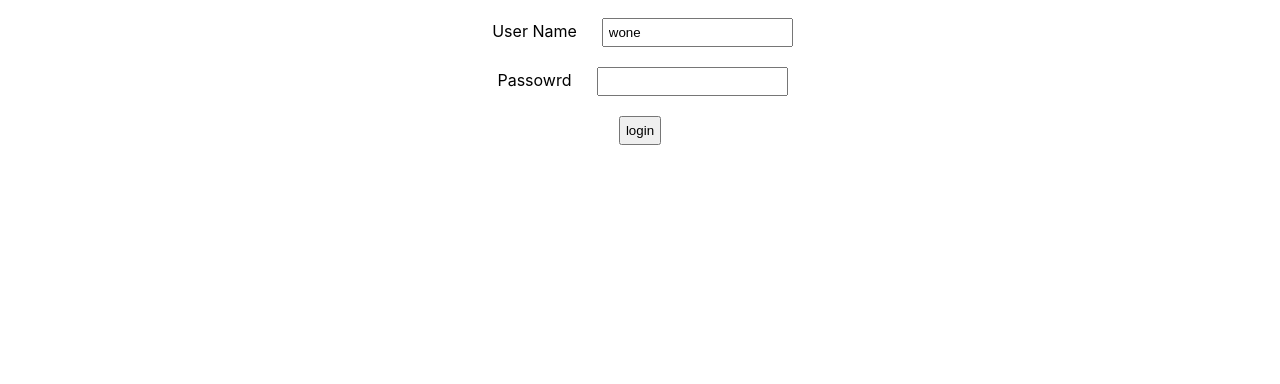
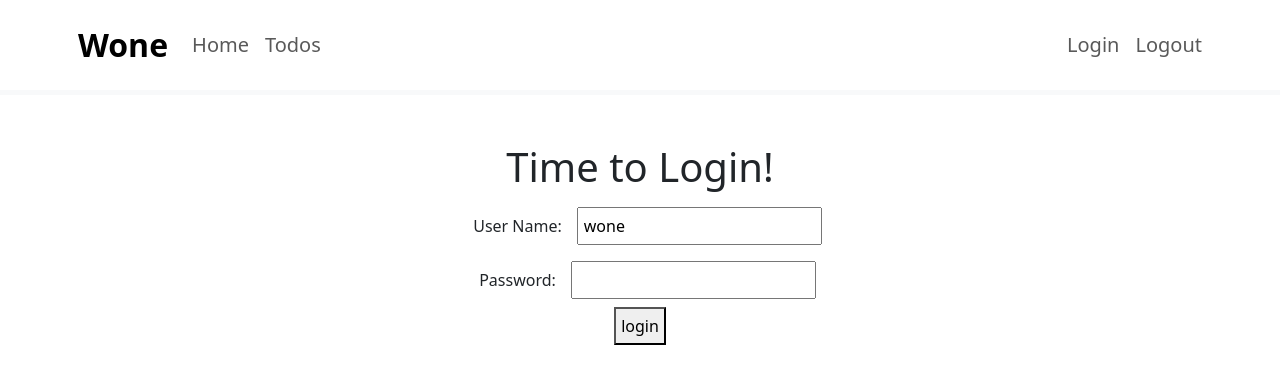
Before and after one commit to jangwone/react-tutorial, a React (Create React App) app: page / in a window 1280 px wide. Shown: the top 384 px of the page. Built offline with nearby package versions, Linux system fonts and the light colour scheme.

Commit message:
컴포넌트 분리

```diff
--- a/package.json
+++ b/package.json
@@ -6,8 +6,10 @@
     "@testing-library/jest-dom": "^5.17.0",
     "@testing-library/react": "^13.4.0",
     "@testing-library/user-event": "^13.5.0",
+    "bootstrap": "^5.3.2",
     "react": "^18.2.0",
     "react-dom": "^18.2.0",
+    "react-router-dom": "^6.20.0",
     "react-scripts": "5.0.1",
     "web-vitals": "^2.1.4"
   },
--- /dev/null
+++ b/src/components/todo/ErrorComponent.jsx
@@ -0,0 +1,10 @@
+export default function ErrorComponent() {
+    return (
+        <div className="ErrorComponent">
+            <h1>We are working really hard!</h1>
+            <div>
+                Apologies for the 404. Reach out to our team at - - .
+            </div>
+        </div>
+    )
+}
--- /dev/null
+++ b/src/components/todo/HeaderComponent.jsx
@@ -0,0 +1,25 @@
+import { Link } from 'react-router-dom'
+
+export default function HeaderComponent() {
+    return (
+        <header className="border-bottom border-light border-5 mb-5 p-2">
+            <div className="container">
+                <div className="row">
+                    <nav className="navbar navbar-expand-lg">
+                        <a className="navbar-brand ms-2 fs-2 fw-bold text-black" href="https://github.com/jangwone/react-tutorial">Wone</a>
+                        <div className="collapse navbar-collapse">
+                            <ul className="navbar-nav">
+                                <li className="nav-item fs-5"><Link className="nav-link" to="/welcome/wone">Home</Link></li>
+                                <li className="nav-item fs-5"><Link className="nav-link" to="/todos">Todos</Link></li>
+                            </ul>
+                        </div>
+                        <ul className="navbar-nav">
+                            <li className="nav-item fs-5"><Link className="nav-link" to="/login">Login</Link></li>
+                            <li className="nav-item fs-5"><Link className="nav-link" to="/logout">Logout</Link></li>
+                        </ul>
+                    </nav>
+                </div>
+            </div>
+        </header>
+    )
+}
--- /dev/null
+++ b/src/components/todo/ListTodosComponent.jsx
@@ -0,0 +1,45 @@
+
+
+export default function ListTodosComponent() {
+
+    const today = new Date();
+    const targetDate = new Date(today.getFullYear() + 12, today.getMonth(), today.getDay())
+
+    const todos = [
+        { id: 1, description: 'Learn React', done: false, targetDate: targetDate },
+        { id: 2, description: 'Learn Docker', done: false, targetDate: targetDate },
+        { id: 3, description: 'Learn Jpa', done: false, targetDate: targetDate }
+    ]
+
+    return (
+        <div className="ListTodosComponent">
+            <h1>Things You Want TO Do!</h1>
+            <div>
+                <table className="table">
+                    <thead>
+                        <tr>
+                            <td>ID</td>
+                            <td>Description</td>
+                            <td>Is Done?</td>
+                            <td>Target Date</td>
+                        </tr>
+                    </thead>
+                    <tbody>
+                        {
+                            todos.map(
+                                todo => (
+                                    <tr key={todo.id}>
+                                        <td>{todo.id}</td>
+                                        <td>{todo.description}</td>
+                                        <td>{todo.done.toString()}</td>
+                                        <td>{todo.targetDate.toDateString()}</td>
+                                    </tr>
+                                )
+                            )
+                        }
+                    </tbody>
+                </table>
+            </div>
+        </div>
+    )
+}
--- /dev/null
+++ b/src/components/todo/LoginComponent.jsx
@@ -0,0 +1,61 @@
+import { useState } from 'react'
+import { useNavigate } from 'react-router-dom'
+
+function LoginComponent() {
+
+    const [username, setUsername] = useState('wone')
+
+    const [password, setPassword] = useState('')
+
+    const [showSuccessMessage, setShowSuccessMessage] = useState('')
+
+    const [showErrorMessage, setShowErrorMessage] = useState('')
+
+    const navigate = useNavigate()
+
+    function handleUsernameChange(event) {
+        setUsername(event.target.value);
+    }
+
+    function handlePasswordChange(event) {
+        setPassword(event.target.value);
+    }
+
+    function handleSubmit() {
+        if (username === 'wone' && password === 'dummy') {
+            console.log('Success')
+            setShowSuccessMessage(true)
+            setShowErrorMessage(false)
+            navigate(`/welcome/${username}`)
+        }
+        else {
+            console.log('Failed')
+            setShowSuccessMessage(false)
+            setShowErrorMessage(true)
+        }
+    }
+
+    return (
+        <div className="Login">
+            <h1>Time to Login!</h1>
+            {showSuccessMessage && <div className="successMessage">Authenticated Successfully</div>}
+            {showErrorMessage && <div className="errorMessage">Authenticated Failed.
+                Please check your credentials.</div>}
+            <div className="LoginForm">
+                <div>
+                    <label>User Name:</label>
+                    <input type="text" name="username" value={username} onChange={handleUsernameChange} />
+                </div>
+                <div>
+                    <label>Password:</label>
+                    <input type="text" name="password" value={password} onChange={handlePasswordChange} />
+                </div>
+                <div>
+                    <button type="button" name="login" onClick={handleSubmit} >login </button>
+                </div>
+            </div>
+        </div>
+    )
+}
+
+export default LoginComponent
--- /dev/null
+++ b/src/components/todo/LogoutComponent.jsx
@@ -0,0 +1,11 @@
+ function LogoutComponent() {
+    return (
+        <div className="LogoutComponent">
+            <div>
+                Thank you for using out App. Come back soon !
+            </div>
+        </div>
+    )
+}
+
+export default LogoutComponent
--- a/src/components/todo/TodoApp.css
+++ b/src/components/todo/TodoApp.css
@@ -2,3 +2,10 @@
     margin: 10px;
     padding: 5px;
 }
+
+footer {
+    bottom: 0;
+    position: absolute;
+    width: 90%;
+    height: 40px;
+}
--- a/src/components/todo/TodoApp.jsx
+++ b/src/components/todo/TodoApp.jsx
@@ -1,46 +1,28 @@
-import { useState } from 'react'
+import { BrowserRouter, Routes, Route } from 'react-router-dom'
 import './TodoApp.css'
+import LogoutComponent from './LogoutComponent'
+import HeaderComponent from './HeaderComponent'
+import ListTodosComponent from './ListTodosComponent'
+import LoginComponent from './LoginComponent'
+import WelcomeComponent from './WelcomeComponent'
+import ErrorComponent from './ErrorComponent'
+
 
 export default function TodoApp() {
     return (
         <div className="TodoApp">
-            <LoginComponent />
-            {/* <WelcomeComponent /> */}
+            <BrowserRouter>
+                <HeaderComponent />
+                <Routes>
+                    <Route path='/' element={<LoginComponent />} />
+                    <Route path='/login' element={<LoginComponent />} />
+                    <Route path='/welcome/:username' element={<WelcomeComponent />} />
+                    <Route path='/todos' element={<ListTodosComponent />} />
+                    <Route path='/logout' element={<LogoutComponent />} />
+
+                    <Route path='*' element={<ErrorComponent />} />
+                </Routes>
+            </BrowserRouter>
         </div>
     )
 }
-
-function LoginComponent() {
-
-    const[useranme, setUsername] = useState('wone')
-
-    function handleUsernameChange(event) {
-        setUsername(event.useranme)
-    }
-
-    return (
-        <div className="Login">
-            <div className="LoginForm">
-                <div>
-                    <label>User Name</label>
-                    <input type="text" name="username" value={useranme} onChange={handleUsernameChange}/>
-                </div>
-                <div>
-                    <label>Passowrd</label>
-                    <input type="password" name="password" />
-                </div>
-                <div>
-                    <button type="button" nam="login" >login </button>
-                </div>
-            </div>
-        </div>
-    )
-}
-
-function WelcomeComponent() {
-    return (
-        <div className="Welcome">
-            Welcome Component
-        </div>
-    )
-}
--- /dev/null
+++ b/src/components/todo/WelcomeComponent.jsx
@@ -0,0 +1,17 @@
+import { useParams, Link } from 'react-router-dom'
+
+export default function WelcomeComponent() {
+
+    const { username } = useParams()
+
+    console.log(username)
+
+    return (
+        <div className="WelcomeComponent">
+            <h1>Welecome {username}</h1>
+            <div className="Welcome">
+                Manage Your todos - <Link to="/todos">Go here</Link>
+            </div>
+        </div>
+    )
+}
--- a/src/index.js
+++ b/src/index.js
@@ -3,6 +3,8 @@
 import './index.css';
 import App from './App';
 import reportWebVitals from './reportWebVitals';
+
+import 'bootstrap/dist/css/bootstrap.min.css';
 
 const root = ReactDOM.createRoot(document.getElementById('root'));
 root.render(
```
Also changed, not shown: src/components/todo/FooterComponent.jsx (added, +12 -0 lines), 1 other file (tests, documents, lock files or other folders).
